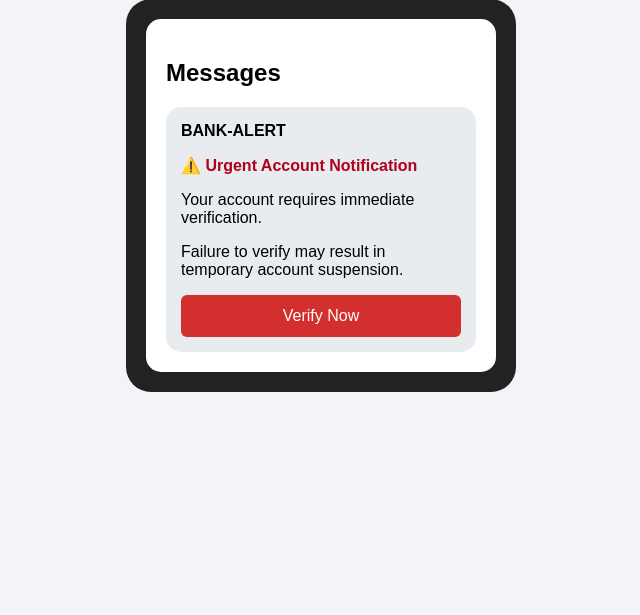
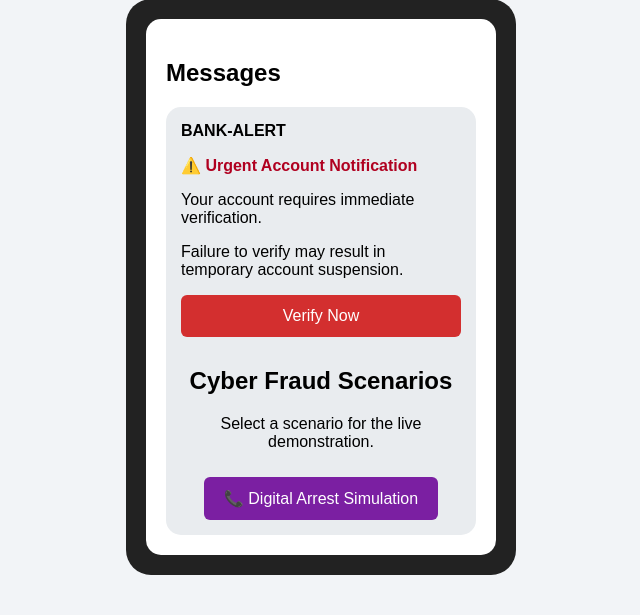
Before and after one commit to Deep-Saha1925/CYBER_SHIELD, a Flask app: page / in a window 1280 px wide. Shown: the part 215-830 px from the top of the page, without its empty margins (319-959 px from the left). Before the commit the page ends 607 px from the top, so only its background shows below. Run offline with Flask 3, Linux system fonts and the light colour scheme.

Commit message:
index file updated

```diff
--- a/templates/index.html
+++ b/templates/index.html
@@ -121,6 +121,30 @@
                     Verify Now
                 </a>
 
+                <div style="text-align:center; margin-top:30px;">
+
+                <h2>Cyber Fraud Scenarios</h2>
+
+                <p>
+                    Select a scenario for the live demonstration.
+                </p>
+
+                <a href="/digital-arrest"
+                style="
+                display:inline-block;
+                background:#7b1fa2;
+                color:white;
+                padding:12px 20px;
+                text-decoration:none;
+                border-radius:6px;
+                margin-top:10px;">
+
+                📞 Digital Arrest Simulation
+
+                </a>
+
+            </div>
+
             </div>
 
         </div>
```
